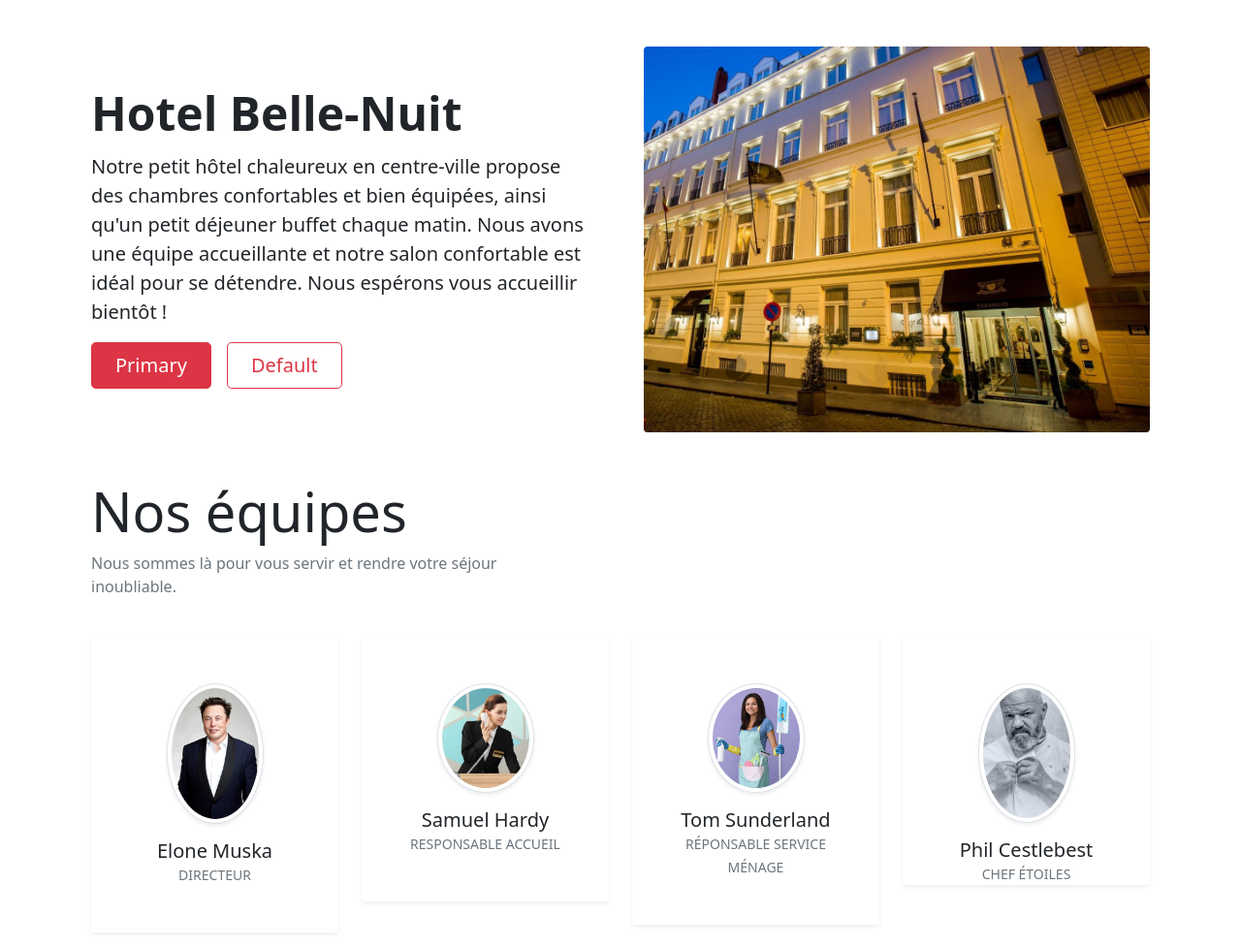
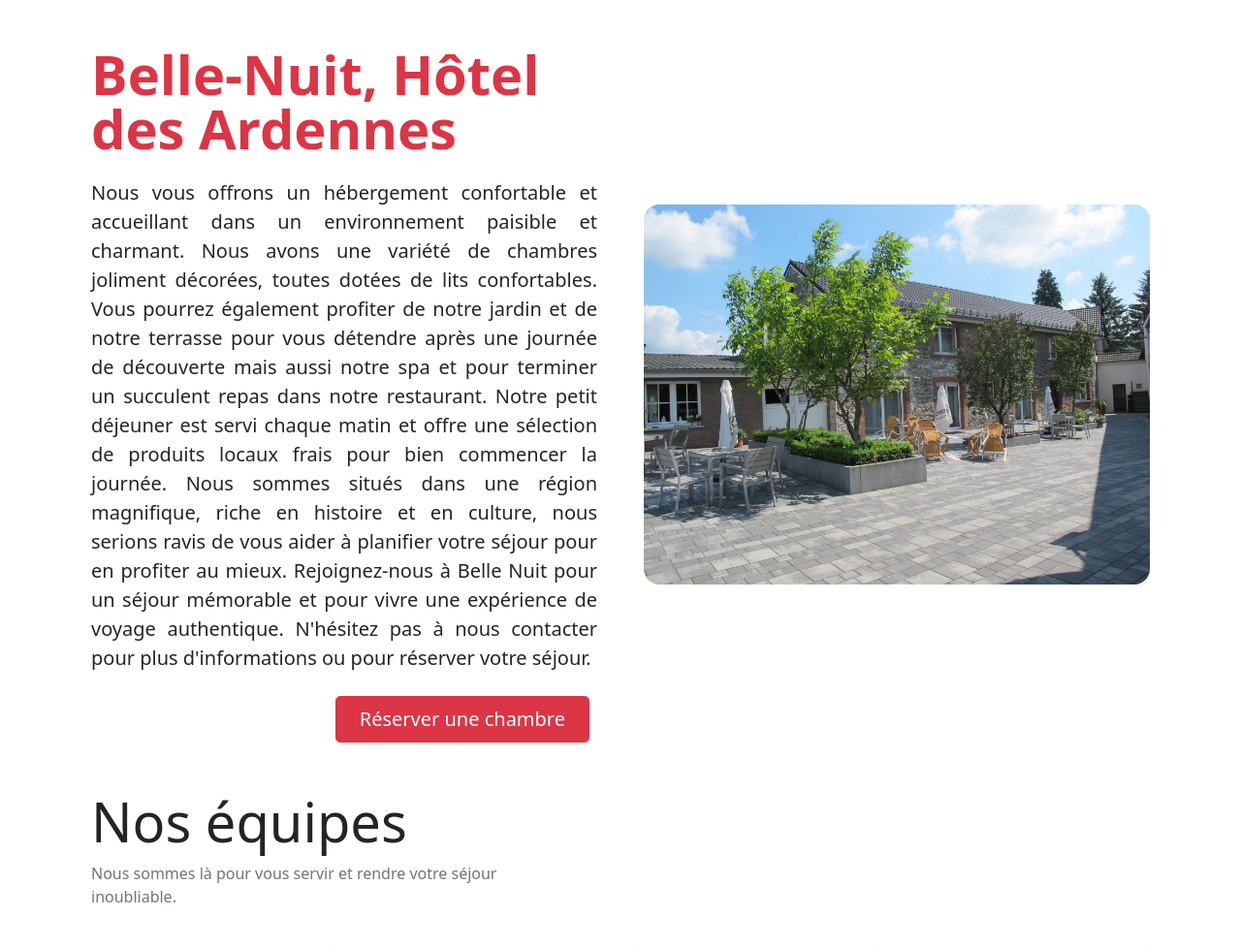
Before and after one commit to Xplosive-be/hotel-mvc, a PHP site: page / in a window 1280 px wide. Shown: the top 978 px of the page at 97% size. Run offline with PHP 8.4, Linux system fonts and the light colour scheme; some libraries are stand-ins or nearby versions.

Commit message:
push accueil

```diff
--- a/views/main/front/accueil.view.php
+++ b/views/main/front/accueil.view.php
@@ -2,17 +2,32 @@
 <div class="container">
     <div class="row flex-lg-row-reverse align-items-center g-5 pt-5">
         <div class="col-10 col-sm-8 col-lg-6">
-            <img src="<?= URL ?>public/assets/images/83071739.jpg" class="d-block mx-lg-auto img-fluid rounded"
-                 alt="Photos de l'hôtel" width="700" height="500" loading="lazy">
+            <img src="<?= URL ?>public/assets/images/83071739.jpg"
+                 class="d-block mx-lg-auto img-fluid rounded-5"
+                 alt="Photos de l'hôtel" width="800" height="600"
+                 loading="lazy">
         </div>
         <div class="col-lg-6">
-            <h1 class="display-5 fw-bold lh-1 mb-3">Hotel Belle-Nuit</h1>
-            <p class="lead">Notre petit hôtel chaleureux en centre-ville propose des chambres confortables et bien
-                équipées, ainsi qu'un petit déjeuner buffet chaque matin. Nous avons une équipe accueillante et notre
-                salon confortable est idéal pour se détendre. Nous espérons vous accueillir bientôt !</p>
-            <div class="d-grid gap-2 d-md-flex justify-content-md-start">
-                <button type="button" class="btn btn-danger btn-lg px-4 me-md-2">Primary</button>
-                <button type="button" class="btn btn-outline-danger btn-lg px-4">Default</button>
+            <h1 class="display-4 fw-bold lh-1 mb-4 text-danger">Belle-Nuit,
+                Hôtel des Ardennes</h1>
+            <p class="lead mb-4 text-justify">
+                Nous vous offrons un hébergement confortable et accueillant dans un environnement paisible et charmant.
+                Nous avons une variété de chambres joliment décorées, toutes
+                dotées de lits confortables.
+                Vous pourrez également profiter de notre jardin et de notre
+                terrasse pour vous détendre après une journée de découverte
+                mais aussi notre spa et pour terminer un succulent repas dans
+                notre restaurant.
+                Notre petit déjeuner est servi chaque matin et offre une
+                sélection de produits locaux frais pour bien commencer la
+                journée.
+                Nous sommes situés dans une région magnifique, riche en histoire et en culture, nous serions ravis de vous aider à planifier votre séjour pour en profiter au mieux.
+                Rejoignez-nous à Belle Nuit pour un séjour mémorable et pour vivre une expérience de voyage authentique. N'hésitez pas à nous contacter pour plus d'informations ou pour réserver votre séjour.
+
+            </p>
+            <div class="d-grid gap-2 d-md-flex justify-content-md-end">
+                <a href="bedrooms" class="btn btn-danger btn-lg px-4
+                me-md-2">Réserver une chambre</a>
             </div>
         </div>
     </div>
```
Also changed, not shown: public/assets/images/83071739.jpg.
